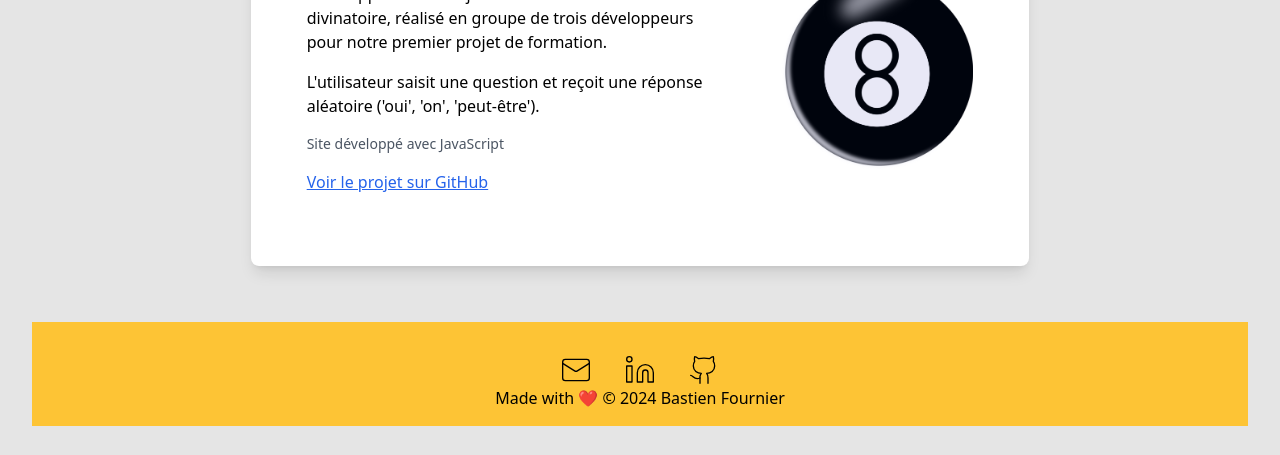
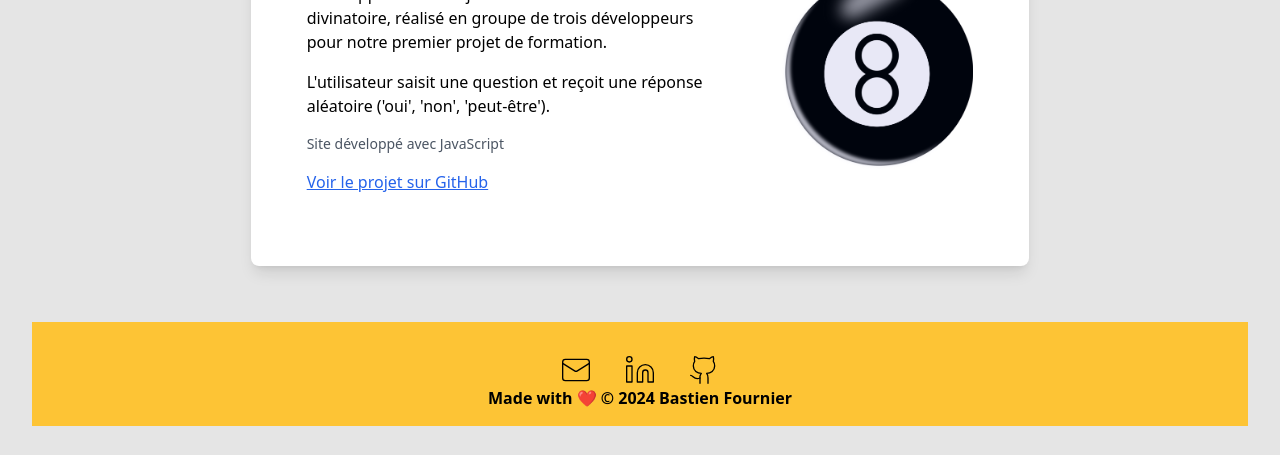
Before and after one commit to bastien-fournier/New-PortFolio-Bastien, a React (Vite) app: page / in a window 1280 px wide. Shown: the part 2460-2915 px from the top of the page. Built offline with nearby package versions, Linux system fonts and the light colour scheme; a web font is replaced by a local one.

Commit message:
fix font footer

```diff
--- a/src/components/Footer.jsx
+++ b/src/components/Footer.jsx
@@ -29,7 +29,7 @@ export default function Footer() {
           </a>
         </div>
         <div>
-          <p>Made with ❤️ © 2024 Bastien Fournier</p>
+          <p className="font-bold">Made with ❤️ © 2024 Bastien Fournier</p>
         </div>
       </footer>
     </>
--- a/src/components/MyProjects.jsx
+++ b/src/components/MyProjects.jsx
@@ -1,4 +1,3 @@
-import Pic from "../assets/picPexels.jpg";
 import MagiCode from "../assets/magiCode.svg";
 import Externatic from "../assets/externatic.png";
 import NaosGuard from "../assets/naosGuard.png";
@@ -44,7 +43,7 @@ export default function MyProjects() {
       stack: "JavaScript",
       image: MagiCode,
       features:
-        "L'utilisateur saisit une question et reçoit une réponse aléatoire ('oui', 'on', 'peut-être').",
+        "L'utilisateur saisit une question et reçoit une réponse aléatoire ('oui', 'non', 'peut-être').",
       link: "https://github.com/YohanGH/MagiCode",
     },
   ];
```
